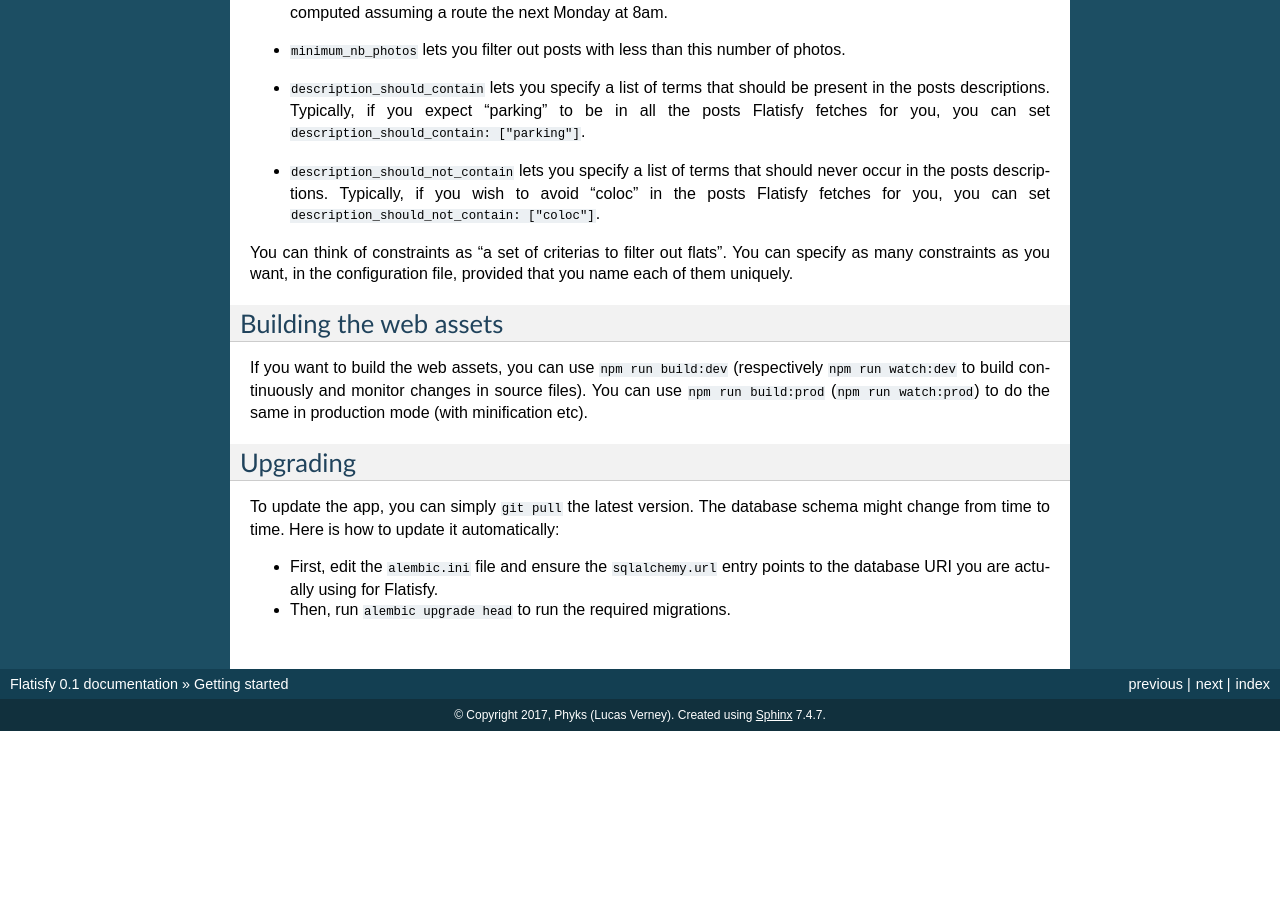
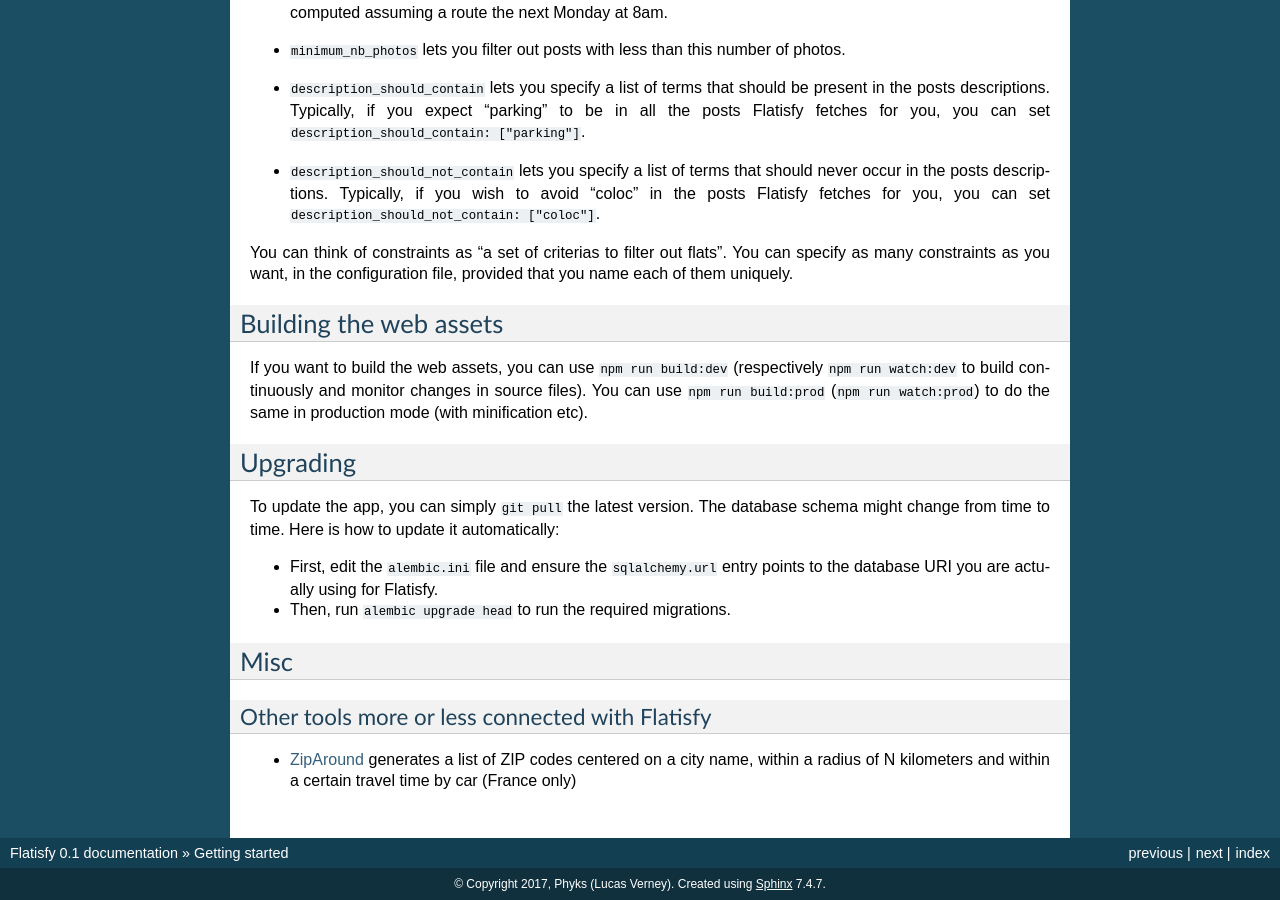
Before and after one commit to Phyks/Flatisfy, a Sphinx documentation site: the page built from doc/0.getting_started.md, in a window 1280 px wide and 900 px high, scrolled down 3122 px. Built offline with Sphinx 7.4.7, drawn with Linux system fonts in a browser that asks for light colours; before the commit the page ends 3853 px from its top, so only the background shows below that; some of the changed text lies outside the part shown.

Commit message:
link to ZipAround

```diff
--- a/doc/0.getting_started.md
+++ b/doc/0.getting_started.md
@@ -222,3 +222,9 @@ schema might change from time to time. Here is how to update it automatically:
 * First, edit the `alembic.ini` file and ensure the `sqlalchemy.url` entry
   points to the database URI you are actually using for Flatisfy.
 * Then, run `alembic upgrade head` to run the required migrations.
+
+## Misc
+
+### Other tools more or less connected with Flatisfy
+
++ [ZipAround](https://github.com/guix77/ziparound) generates a list of ZIP codes centered on a city name, within a radius of N kilometers and within a certain travel time by car (France only)
```
Also changed, not shown: 1 other file.
